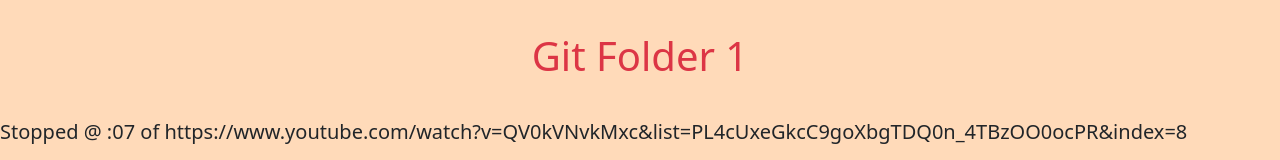
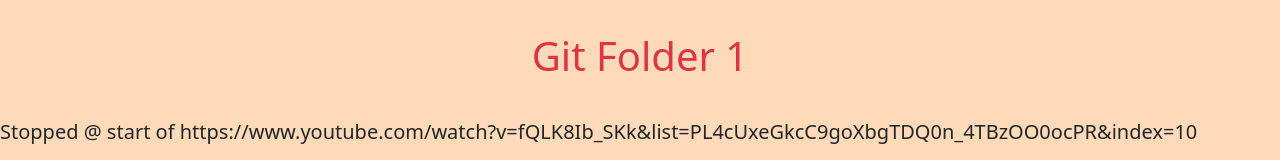
Before and after one commit to dho1115/net-ninja-gitone, a website: page index.html in a window 1280 px wide. Shown: the top 160 px of the page. Drawn offline with nearby package versions, Linux system fonts and the light colour scheme.

Commit message:
index.html

```diff
--- a/index.html
+++ b/index.html
@@ -14,7 +14,7 @@
       <h1>Git Folder 1</h1>
    </header>
 
-   <h5>Stopped @ :07 of https://www.youtube.com/watch?v=QV0kVNvkMxc&list=PL4cUxeGkcC9goXbgTDQ0n_4TBzOO0ocPR&index=8</h5>
+   <h5>Stopped @ start of https://www.youtube.com/watch?v=fQLK8Ib_SKk&list=PL4cUxeGkcC9goXbgTDQ0n_4TBzOO0ocPR&index=10</h5>
 
    <article class="m-3 p-3">
       <h3>How to configure your username & password in github:</h3>
```
